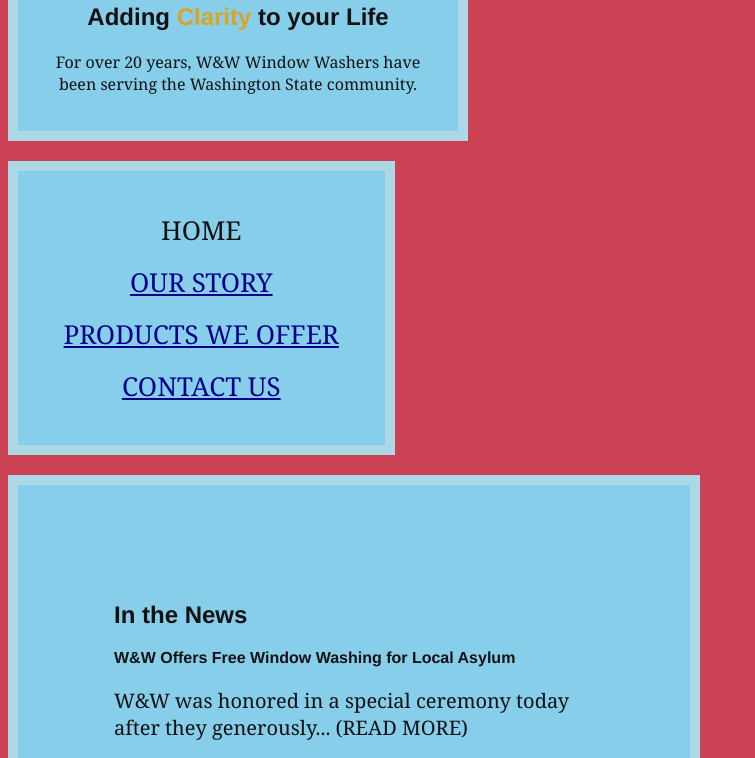
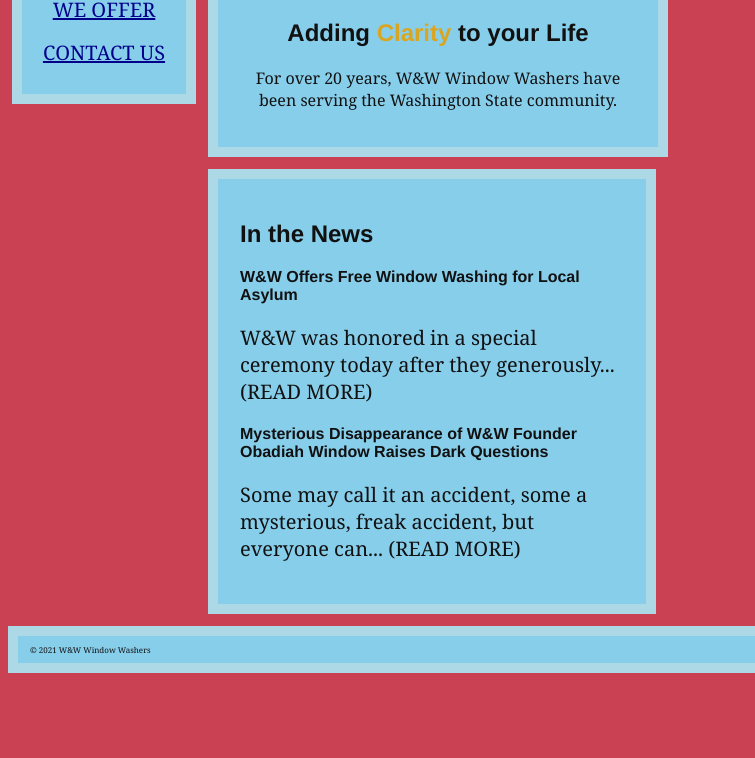
Before and after one commit to danielstern/css-fundamentals-demo, a website: page index.html in a window 1280 px wide. Shown: the part 179-937 px from the top of the page, without its empty margins (0-755 px from the left). After the commit the page ends 860 px from the top, so only its background shows below. Drawn offline with Linux system fonts and the light colour scheme.

Commit message:
:top_hat:

```diff
--- a/index.html
+++ b/index.html
@@ -5,7 +5,7 @@
 
 </head>
 <body>
-    <div id="Header">
+    <div id="Header" class="content-right">
         <h1>
             W&W Window Washers
         </h1>
@@ -40,7 +40,7 @@
         </ul>
     </div>
 
-    <div id="News">
+    <div id="News" class="content-right">
 
         <h2>
             In the News
--- a/main.css
+++ b/main.css
@@ -12,6 +12,15 @@ p, li {
 body {
 
     background-color: #cb4154; /* brick red */
+    /* margin-top: 20px; */
+
+}
+
+.content-right {
+
+    margin-left: 200px;
+    margin-bottom: 12px;
+
 
 }
 
@@ -32,6 +41,12 @@ body {
     padding: 20px;
     text-align: center;
 
+    margin-top: 24px;
+
+    /* position: absolute;
+    top: 12px;
+    left: 348px; */
+
 }
 
 #Header h1 {
@@ -47,12 +62,19 @@ body {
 
 #Navigation {
 
-    width: 25%;
+    width: 140px;
     height: auto;
-    padding: 2%;
-    margin-top: 20px;
+    padding: 12px;
+    /* margin-top: 20px; */
     margin-bottom: 20px;
     text-align: center;
+    float: left;
+
+    position: fixed;
+    left: 12px;
+    top: 24px;
+
+    /* font-size: 14px; */
 
 
 }
@@ -66,7 +88,7 @@ body {
 
     list-style: none;
     margin-bottom: 1rem;
-    font-size: 26;
+    font-size: 20;
     text-transform: uppercase;
 
 }
@@ -78,8 +100,9 @@ body {
 
 #News {
 
-    width: 5in;
-    padding: 1in;
+    width: 4in;
+    padding: 22px;
+
 }
 
 #News h3 {
@@ -94,5 +117,8 @@ body {
 #Footer {
 
     font-size: 0.5rem;
-    padding: 0.5rem;
+    padding-left: 12px;
+    padding-right: 12px;
+    width: 800px;
+
 }
```
